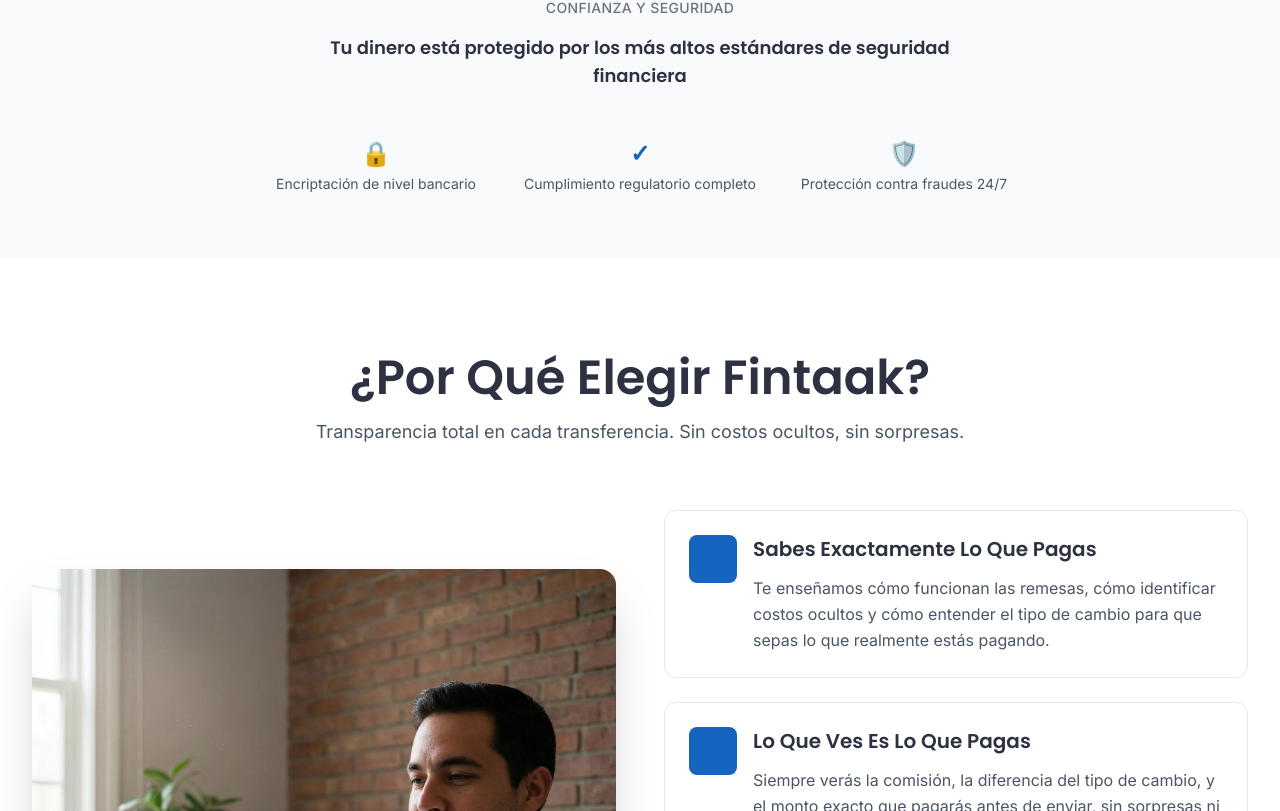
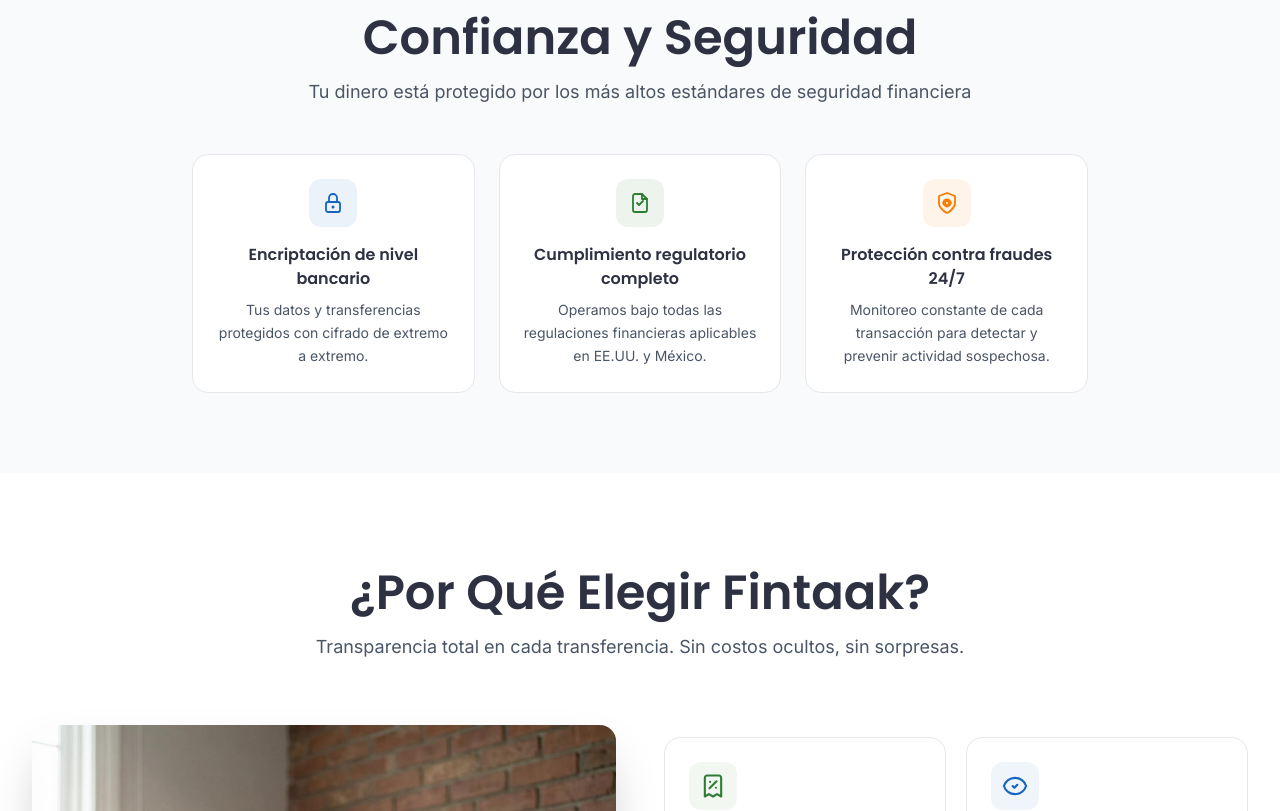
Before and after one commit to bersoriano/fintaak, a Next.js app: page / in a window 1280 px wide. Shown: the part 1789-2600 px from the top of the page. Built offline with nearby package versions, Linux system fonts and the light colour scheme.

Commit message:
minor ux updates

```diff
--- a/app/components/Benefits.tsx
+++ b/app/components/Benefits.tsx
@@ -5,37 +5,47 @@
     {
       title: "Sabes Exactamente Lo Que Pagas",
       description: "Te enseñamos cómo funcionan las remesas, cómo identificar costos ocultos y cómo entender el tipo de cambio para que sepas lo que realmente estás pagando.",
+      color: "#2E7D32",
       icon: (
-        <svg className="w-8 h-8" fill="none" viewBox="0 0 24 24" stroke="currentColor">
-          <path strokeLinecap="round" strokeLinejoin="round" strokeWidth={2} d="M9 12l2 2 4-4m6 2a9 9 0 11-18 0 9 9 0 0118 0z" />
+        /* Receipt with dollar — knowing the full cost */
+        <svg className="w-7 h-7" fill="none" viewBox="0 0 24 24" stroke="currentColor" strokeWidth={1.8}>
+          <path strokeLinecap="round" strokeLinejoin="round" d="M9 14l6-6m-5.5.5h.01m4.99 5h.01M19 21V5a2 2 0 00-2-2H7a2 2 0 00-2 2v16l3.5-2 3.5 2 3.5-2 3.5 2z" />
         </svg>
       )
     },
     {
       title: "Lo Que Ves Es Lo Que Pagas",
       description: "Siempre verás la comisión, la diferencia del tipo de cambio, y el monto exacto que pagarás antes de enviar, sin sorpresas ni promociones engañosas.",
+      color: "#1565C0",
       icon: (
-        <svg className="w-8 h-8" fill="none" viewBox="0 0 24 24" stroke="currentColor">
-          <path strokeLinecap="round" strokeLinejoin="round" strokeWidth={2} d="M15 12a3 3 0 11-6 0 3 3 0 016 0z" />
-          <path strokeLinecap="round" strokeLinejoin="round" strokeWidth={2} d="M2.458 12C3.732 7.943 7.523 5 12 5c4.478 0 8.268 2.943 9.542 7-1.274 4.057-5.064 7-9.542 7-4.477 0-8.268-2.943-9.542-7z" />
+        /* Eye with checkmark — clarity and visibility */
+        <svg className="w-7 h-7" fill="none" viewBox="0 0 24 24" stroke="currentColor" strokeWidth={1.8}>
+          <path strokeLinecap="round" strokeLinejoin="round" d="M2.458 12C3.732 7.943 7.523 5 12 5c4.478 0 8.268 2.943 9.542 7-1.274 4.057-5.064 7-9.542 7-4.477 0-8.268-2.943-9.542-7z" />
+          <path strokeLinecap="round" strokeLinejoin="round" d="M10 12l1.5 1.5L14 11" />
         </svg>
       )
     },
     {
       title: "Transferencias Instantáneas",
       description: "Tu familia recibe el dinero al instante, sin tiempos de espera ni preocupaciones.",
+      color: "#F57C00",
       icon: (
-        <svg className="w-8 h-8" fill="none" viewBox="0 0 24 24" stroke="currentColor">
-          <path strokeLinecap="round" strokeLinejoin="round" strokeWidth={2} d="M13 10V3L4 14h7v7l9-11h-7z" />
+        /* Clock with arrow — speed and instant delivery */
+        <svg className="w-7 h-7" fill="none" viewBox="0 0 24 24" stroke="currentColor" strokeWidth={1.8}>
+          <circle cx="12" cy="12" r="9" />
+          <path strokeLinecap="round" strokeLinejoin="round" d="M12 7v5l3 3" />
+          <path strokeLinecap="round" strokeLinejoin="round" d="M16.5 3.5l2 2m-2 0l2-2" />
         </svg>
       )
     },
     {
       title: "Tu Dinero Seguro",
       description: "Tu dinero está protegido desde el momento que lo envías hasta que tu familia lo recibe. Cada transferencia pasa por canales seguros y regulados.",
+      color: "#1565C0",
       icon: (
-        <svg className="w-8 h-8" fill="none" viewBox="0 0 24 24" stroke="currentColor">
-          <path strokeLinecap="round" strokeLinejoin="round" strokeWidth={2} d="M12 15v2m-6 4h12a2 2 0 002-2v-6a2 2 0 00-2-2H6a2 2 0 00-2 2v6a2 2 0 002 2zm10-10V7a4 4 0 00-8 0v4h8z" />
+        /* Shield with checkmark — security and trust */
+        <svg className="w-7 h-7" fill="none" viewBox="0 0 24 24" stroke="currentColor" strokeWidth={1.8}>
+          <path strokeLinecap="round" strokeLinejoin="round" d="M9 12l2 2 4-4m5.618-4.016A11.955 11.955 0 0112 2.944a11.955 11.955 0 01-8.618 3.04A12.02 12.02 0 003 9c0 5.591 3.824 10.29 9 11.622 5.176-1.332 9-6.03 9-11.622 0-1.042-.133-2.052-.382-3.016z" />
         </svg>
       )
     }
@@ -70,28 +80,27 @@
           </div>
 
           {/* Benefits Grid */}
-          <div className="grid grid-cols-1 gap-6">
+          <div className="grid grid-cols-1 sm:grid-cols-2 lg:grid-cols-1 xl:grid-cols-2 gap-5">
             {benefits.map((benefit, index) => (
               <div
                 key={index}
-                className="bg-white border border-gray-200 rounded-xl p-6 hover:shadow-lg transition-shadow duration-300"
+                className="bg-white border border-gray-200 rounded-2xl p-6 hover:shadow-lg transition-shadow duration-300 flex flex-col"
               >
-                <div className="flex items-start gap-4">
-                  <div className="flex-shrink-0 w-12 h-12 bg-[#1565C0] bg-opacity-10 rounded-lg flex items-center justify-center text-[#1565C0]">
+                <div
+                  className="flex-shrink-0 w-12 h-12 rounded-xl flex items-center justify-center mb-4"
+                  style={{ backgroundColor: `${benefit.color}10`, color: benefit.color }}
+                >
                   {benefit.icon}
                 </div>
-                  <div className="flex-1">
                 <h3
-                      className="text-xl font-semibold text-[#2D3142] mb-3"
+                  className="text-lg font-semibold text-[#2D3142] mb-2"
                   style={{ fontFamily: 'var(--font-poppins)' }}
                 >
                   {benefit.title}
                 </h3>
-                    <p className="text-gray-600 leading-relaxed">
+                <p className="text-sm text-gray-600 leading-relaxed">
                   {benefit.description}
                 </p>
-                  </div>
-                </div>
               </div>
             ))}
           </div>
--- a/app/components/Partners.tsx
+++ b/app/components/Partners.tsx
@@ -1,48 +1,86 @@
 export default function Partners() {
+  const indicators = [
+    {
+      title: "Encriptación de nivel bancario",
+      description: "Tus datos y transferencias protegidos con cifrado de extremo a extremo.",
+      color: "#1565C0",
+      icon: (
+        /* Lock/padlock — encryption */
+        <svg className="w-6 h-6" fill="none" viewBox="0 0 24 24" stroke="currentColor" strokeWidth={1.8}>
+          <rect x="5" y="11" width="14" height="10" rx="2" />
+          <path strokeLinecap="round" strokeLinejoin="round" d="M8 11V7a4 4 0 118 0v4" />
+          <circle cx="12" cy="16" r="1.5" fill="currentColor" stroke="none" />
+        </svg>
+      )
+    },
+    {
+      title: "Cumplimiento regulatorio completo",
+      description: "Operamos bajo todas las regulaciones financieras aplicables en EE.UU. y México.",
+      color: "#2E7D32",
+      icon: (
+        /* Document with checkmark — compliance */
+        <svg className="w-6 h-6" fill="none" viewBox="0 0 24 24" stroke="currentColor" strokeWidth={1.8}>
+          <path strokeLinecap="round" strokeLinejoin="round" d="M9 12l2 2 4-4" />
+          <path strokeLinecap="round" strokeLinejoin="round" d="M14 3H7a2 2 0 00-2 2v14a2 2 0 002 2h10a2 2 0 002-2V8l-5-5z" />
+          <path strokeLinecap="round" strokeLinejoin="round" d="M14 3v5h5" />
+        </svg>
+      )
+    },
+    {
+      title: "Protección contra fraudes 24/7",
+      description: "Monitoreo constante de cada transacción para detectar y prevenir actividad sospechosa.",
+      color: "#F57C00",
+      icon: (
+        /* Shield with eye — fraud monitoring */
+        <svg className="w-6 h-6" fill="none" viewBox="0 0 24 24" stroke="currentColor" strokeWidth={1.8}>
+          <path strokeLinecap="round" strokeLinejoin="round" d="M12 22s8-4 8-10V5l-8-3-8 3v7c0 6 8 10 8 10z" />
+          <circle cx="12" cy="12" r="2" />
+          <path strokeLinecap="round" strokeLinejoin="round" d="M8 12c1-2.5 3-3.5 4-3.5s3 1 4 3.5c-1 2.5-3 3.5-4 3.5s-3-1-4-3.5z" />
+        </svg>
+      )
+    }
+  ];
+
   return (
-    <section className="py-12 md:py-16 bg-gray-50">
+    <section className="py-16 md:py-20 bg-gray-50">
       <div className="max-w-7xl mx-auto px-4 sm:px-6 lg:px-8">
-        <div className="text-center mb-8">
-          <p className="text-sm font-medium text-gray-500 uppercase tracking-wide mb-4">
+        {/* Header */}
+        <div className="text-center mb-12">
+          <h2
+            className="text-3xl sm:text-4xl lg:text-5xl font-semibold text-[#2D3142] mb-4"
+            style={{ fontFamily: 'var(--font-poppins)' }}
+          >
             Confianza y Seguridad
+          </h2>
+          <p className="text-lg text-gray-600 max-w-2xl mx-auto">
+            Tu dinero está protegido por los más altos estándares de seguridad financiera
           </p>
-          <h3 className="text-lg text-[#2D3142] max-w-2xl mx-auto">
-            Tu dinero está protegido por los más altos estándares de seguridad financiera
-          </h3>
         </div>
 
-        {/* Placeholder for partner logos */}
-        {/* <div className="grid grid-cols-2 md:grid-cols-4 gap-8 items-center justify-items-center opacity-50">
-          {[1, 2, 3].map((item) => (
+        {/* Trust indicators */}
+        <div className="grid grid-cols-1 sm:grid-cols-3 gap-6 max-w-4xl mx-auto">
+          {indicators.map((item, index) => (
             <div
-              key={item}
-              className="w-32 h-16 bg-gray-200 rounded-lg flex items-center justify-center"
+              key={index}
+              className="bg-white rounded-2xl border border-gray-200 p-6 text-center hover:shadow-md transition-shadow duration-300"
             >
-              <span className="text-gray-400 text-xs">Logo {item}</span>
+              <div
+                className="w-12 h-12 rounded-xl flex items-center justify-center mx-auto mb-4"
+                style={{ backgroundColor: `${item.color}15`, color: item.color }}
+              >
+                {item.icon}
+              </div>
+              <h4
+                className="font-semibold text-[#2D3142] mb-2"
+                style={{ fontFamily: 'var(--font-poppins)' }}
+              >
+                {item.title}
+              </h4>
+              <p className="text-sm text-gray-600 leading-relaxed">
+                {item.description}
+              </p>
             </div>
           ))}
-        </div> */}
-
-        {/* Trust indicators */}
-        <div className="mt-12 grid grid-cols-1 sm:grid-cols-3 gap-6 max-w-3xl mx-auto">
-          <div className="text-center">
-            <div className="text-2xl font-bold text-[#1565C0] mb-1" style={{ fontFamily: 'var(--font-poppins)' }}>
-              🔒
-            </div>
-            <p className="text-sm text-gray-600">Encriptación de nivel bancario</p>
-          </div>
-          <div className="text-center">
-            <div className="text-2xl font-bold text-[#1565C0] mb-1" style={{ fontFamily: 'var(--font-poppins)' }}>
-              ✓
-            </div>
-            <p className="text-sm text-gray-600">Cumplimiento regulatorio completo</p>
-          </div>
-          <div className="text-center">
-            <div className="text-2xl font-bold text-[#1565C0] mb-1" style={{ fontFamily: 'var(--font-poppins)' }}>
-              🛡️
-            </div>
-            <p className="text-sm text-gray-600">Protección contra fraudes 24/7</p>
-          </div>
         </div>
       </div>
     </section>
```
Also changed, not shown: app/components/HowItWorks.tsx (+28 -41 lines). Lines whose indentation alone changed are shown as unchanged.
